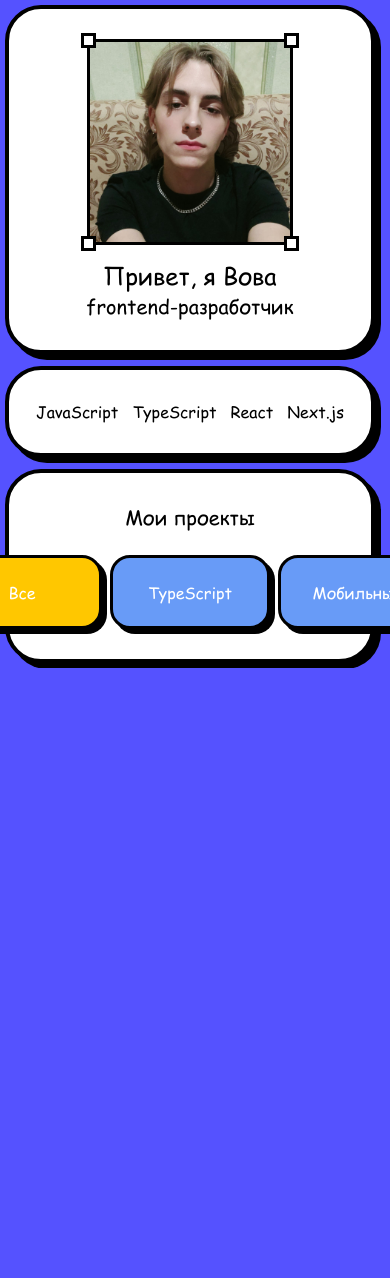
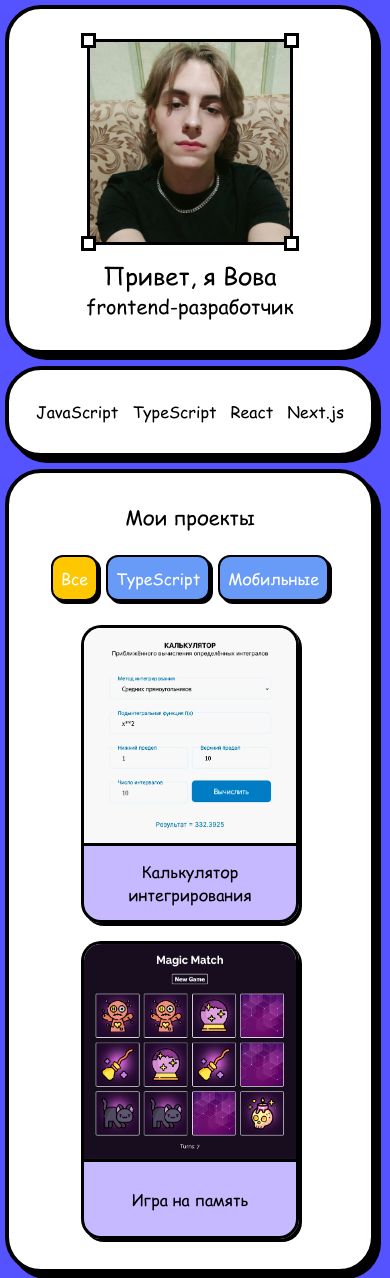
Before and after one commit to Suyukee/portfolio-website, a Next.js app: page / in a window 390 px wide. Before the commit the page ends 844 px from the top, so only its background shows below. Built offline with nearby package versions, Linux system fonts and the light colour scheme.

Commit message:
Added project-cards

```diff
--- a/src/utils/editing-border.jsx
+++ b/src/components/common/editing-border.jsx
@@ -1,4 +1,4 @@
-import styles from '../styles/editing-border.module.css';
+import styles from '../../styles/editing-border.module.css';
 
 export default function EditingBorder(props) {
 	return (
--- /dev/null
+++ b/src/components/common/filter-button.jsx
@@ -0,0 +1,9 @@
+import styles from '../../styles/filter-button.module.css';
+
+export default function FilterButton({ children, active }) {
+	return (
+		<a className={`${styles.button} ${active && styles.active}`}>
+			<h3>{children}</h3>
+		</a>
+	);
+}
--- /dev/null
+++ b/src/components/common/project-card.jsx
@@ -0,0 +1,13 @@
+import Image from 'next/image';
+import styles from '../../styles/project-card.module.css';
+
+export default function ProjectCard({ title, imgUrl }) {
+	return (
+		<div className={styles.card}>
+			<Image src={imgUrl} width={300} height={300} alt={title} />
+			<div className={styles.title}>
+				<h3>{title}</h3>
+			</div>
+		</div>
+	);
+}
--- a/src/components/filter-button.jsx
+++ /dev/null
@@ -1,9 +0,0 @@
-import styles from '../styles/filter-button.module.css';
-
-export default function FilterButton({ children, active }) {
-	return (
-		<button className={`${styles.button} ${active && styles.active}`}>
-			<h3>{children}</h3>
-		</button>
-	);
-}
--- a/src/components/hero-section.jsx
+++ b/src/components/hero-section.jsx
@@ -1,6 +1,6 @@
 import Image from 'next/image';
 import styles from '../styles/hero-section.module.css';
-import EditingBorder from '../utils/editing-border';
+import EditingBorder from './common/editing-border';
 
 export default function HeroSection() {
 	return (
--- a/src/components/project-section.jsx
+++ b/src/components/project-section.jsx
@@ -1,25 +1,41 @@
 import styles from '../styles/project-section.module.css';
-import FilterButton from './filter-button';
+import FilterButton from './common/filter-button';
+import ProjectCard from './common/project-card';
 
 export default function ProjectSection() {
+	const projectsData = [
+		{
+			id: 1,
+			title: 'Калькулятор интегрирования',
+			image: '/images/project-cards/1.jpg',
+			tag: ['All'],
+		},
+		{
+			id: 2,
+			title: 'Игра на память',
+			image: '/images/project-cards/2.jpg',
+			tag: ['All'],
+		},
+		// {
+		// 	id: 3,
+		// 	title: '',
+		// 	image: '',
+		// 	tag: ['All'],
+		// },
+	];
 	return (
 		<section className="section">
 			<div className={styles.project}>
 				<h2>Мои проекты</h2>
 				<div className={styles.filter}>
-					{/* <FilterButton active={true}>Все</FilterButton>
+					<FilterButton active={true}>Все</FilterButton>
 					<FilterButton active={false}>TypeScript</FilterButton>
-					<FilterButton active={false}>Мобильные</FilterButton> */}
-
-					<button className={`${styles.button} ${styles.active}`}>
-						<h3>Все</h3>
-					</button>
-					<button className={styles.button}>
-						<h3>TypeScript</h3>
-					</button>
-					<button className={styles.button}>
-						<h3>Мобильные</h3>
-					</button>
+					<FilterButton active={false}>Мобильные</FilterButton>
+				</div>
+				<div className={styles.cards}>
+					{projectsData.map((project) => (
+						<ProjectCard key={project.id} title={project.title} imgUrl={project.image} />
+					))}
 				</div>
 			</div>
 		</section>
--- a/src/styles/filter-button.module.css
+++ b/src/styles/filter-button.module.css
@@ -12,9 +12,12 @@
 	box-shadow: 5px 5px 0 #000;
 }
 
-/* .button:hover {
-	background: #7da9fb;
-} */
+.button:hover {
+	/* box-shadow: none; */
+	transform: translateX(3px) translateY(3px);
+	transition: 0.1s ease-out;
+	box-shadow: 3px 3px 0 #000;
+}
 
 .active {
 	background: #ffc700;
--- /dev/null
+++ b/src/styles/project-card.module.css
@@ -0,0 +1,49 @@
+.card {
+	width: 300px;
+	display: flex;
+	flex-direction: column;
+	align-items: center;
+	border-radius: 20px;
+	box-shadow: 5px 5px 0 #000;
+}
+
+.card img {
+	border-top: 3px solid #000;
+	border-left: 3px solid #000;
+	border-right: 3px solid #000;
+	border-radius: 20px 20px 0 0;
+}
+
+.title {
+	width: 300px;
+	height: 100px;
+	display: flex;
+	justify-content: center;
+	align-items: center;
+	text-align: center;
+	background: #c6b9ff;
+	border: 3px solid #000;
+	border-radius: 0 0 20px 20px;
+}
+
+@media (max-width: 890px) {
+	.card {
+		width: 218px;
+		box-shadow: 4px 4px 0 #000;
+	}
+	.card img {
+		width: 218px;
+		height: 218px;
+	}
+	.title {
+		width: 218px;
+		height: 80px;
+	}
+}
+
+@media (max-width: 700px) {
+	.card {
+		width: 218px;
+		box-shadow: 3px 3px 0 #000;
+	}
+}
--- a/src/styles/project-section.module.css
+++ b/src/styles/project-section.module.css
@@ -11,26 +11,25 @@
 	gap: 45px;
 }
 
-.button {
-	width: 160px;
-	height: 74px;
+.cards {
 	display: flex;
-	justify-content: center;
-	align-items: center;
-	background: #689bf7;
-	color: #fff;
-	font-family: inherit;
-	border: 3px solid #000;
-	border-radius: 20px;
-	box-shadow: 5px 5px 0 #000;
+	gap: 24px;
 }
 
-.active {
-	background: #ffc700;
+@media (max-width: 890px) {
+	.cards {
+		gap: 20px;
+	}
 }
 
 @media (max-width: 700px) {
+	.cards {
+		gap: 18px;
+	}
 	.filter {
 		gap: 8px;
 	}
+	.cards {
+		flex-direction: column;
+	}
 }
```
Also changed, not shown: public/images/project-cards/1.jpg (added), public/images/project-cards/2.jpg (added).
